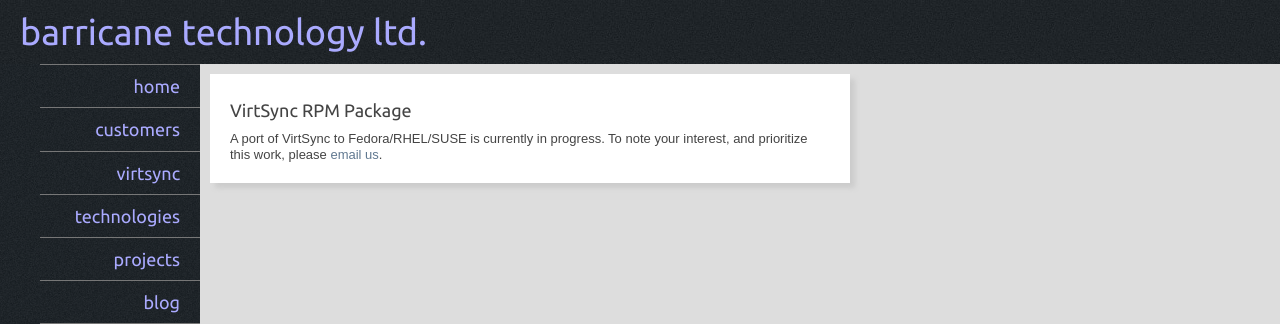
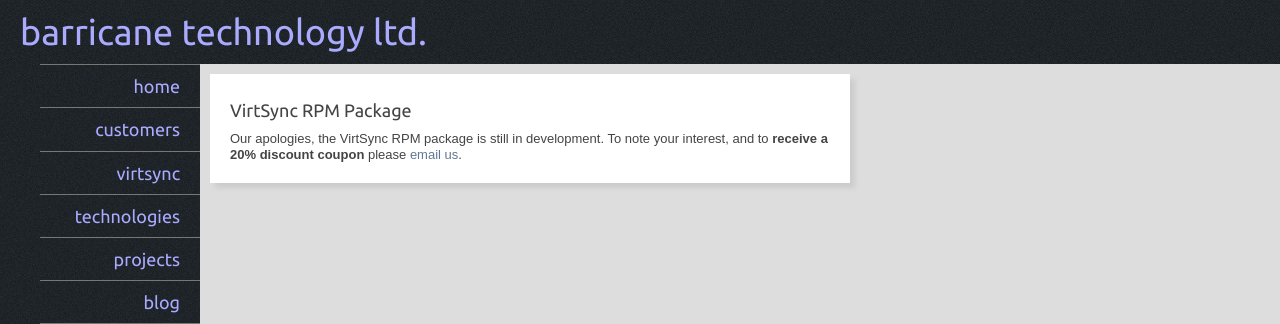
Before and after one commit to chrisdew/chrisdew.github.com, a Jekyll site: the page built from virtsync-rpm.html, in a window 1280 px wide. Shown: the top 324 px of the page. Built offline with Jekyll 4.4.1, drawn with Linux system fonts in a browser that asks for light colours; nearby versions of some CDN libraries; Markdown is read by kramdown in place of the engine named in the settings.

Commit message:
virtsync

```diff
--- a/virtsync-deb.html
+++ b/virtsync-deb.html
@@ -7,6 +7,6 @@
   <header>
     <h1>VirtSync Debian Package</h1>
   </header>
-  <p>Our apologies, the VirtSync Ubuntu/Debian package is still in development.  To note your interest, and to<strong>receive a 20% discount coupon</strong> please <a href="mailto:virtsync-deb@barricane.com">email us</a>.
+  <p>Our apologies, the VirtSync Ubuntu/Debian package is still in development.  To note your interest, and to <strong>receive a 20% discount coupon</strong> please <a href="mailto:virtsync-deb@barricane.com">email us</a>.
   </p>
 </article>
--- a/virtsync-osx.html
+++ b/virtsync-osx.html
@@ -7,7 +7,7 @@
   <header>
     <h1>VirtSync OSX Package</h1>
   </header>
-  <p>
-    A port of VirtSync to Mac OSX is currently in progress.  To note your interest, and prioritize this work, please <a href="mailto:virtsync-osx@barricane.com">email us</a>.
+  <p>Our apologies, the VirtSync OSX package is still in development.  To note your interest, and to <strong>receive a 20% discount coupon</strong> please <a href="mailto:virtsync-osx@barricane.com">email us</a>.
+
   </p>
 </article>
--- a/virtsync-rpm.html
+++ b/virtsync-rpm.html
@@ -7,7 +7,6 @@
   <header>
     <h1>VirtSync RPM Package</h1>
   </header>
-  <p>
-    A port of VirtSync to Fedora/RHEL/SUSE is currently in progress.  To note your interest, and prioritize this work, please <a href="mailto:virtsync-rpm@barricane.com">email us</a>.
+  <p>Our apologies, the VirtSync RPM package is still in development.  To note your interest, and to <strong>receive a 20% discount coupon</strong> please <a href="mailto:virtsync-rpm@barricane.com">email us</a>.
   </p>
 </article>
--- a/virtsync-win.html
+++ b/virtsync-win.html
@@ -7,7 +7,6 @@
   <header>
     <h1>VirtSync Windows Package</h1>
   </header>
-  <p>
-    A port of VirtSync to Windows is currently in progress.  To note your interest, and prioritize this work, please <a href="mailto:virtsync-win@barricane.com">email us</a>.
+  <p>Our apologies, the VirtSync Windows package is still in development.  To note your interest, and to <strong>receive a 20% discount coupon</strong> please <a href="mailto:virtsync-win@barricane.com">email us</a>.
   </p>
 </article>
```
